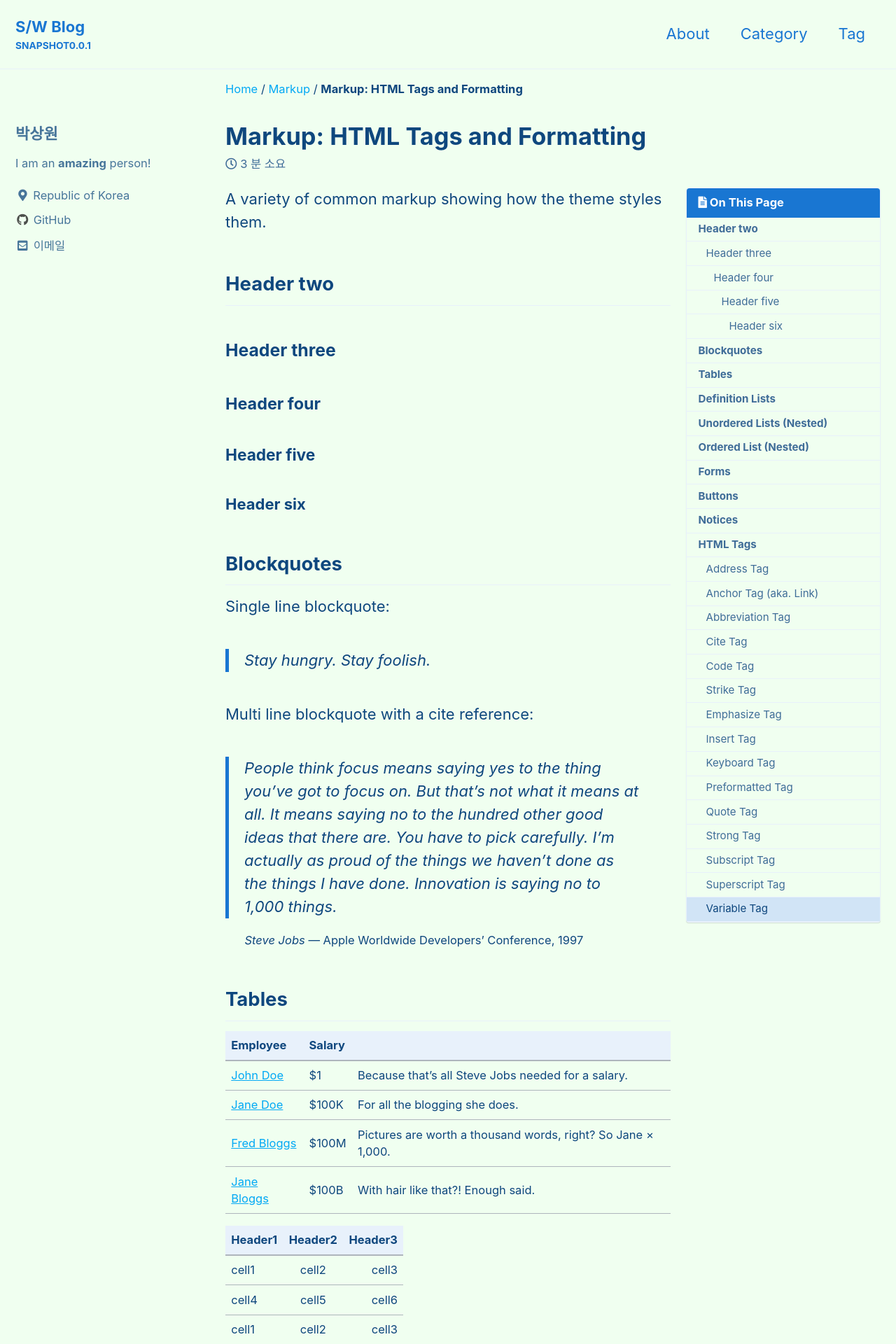
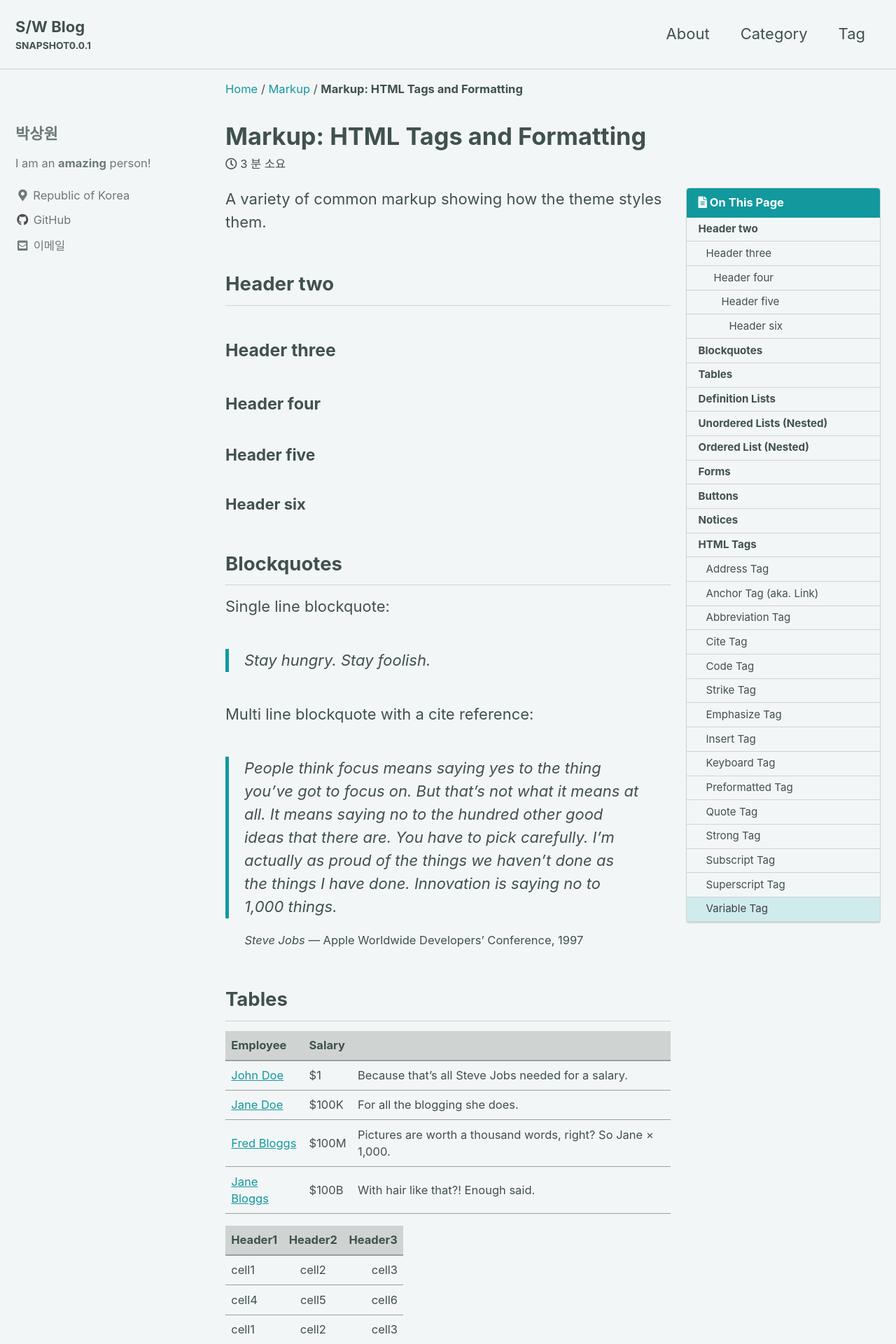
Before and after one commit to SangWonPark/sangwonpark.github.com, a Jekyll site: the page built from _posts/2013-01-11-markup-html-tags-and-formatting.md, in a window 1280 px wide. Shown: the top 1920 px of the page at 70% size. Built offline with Jekyll 4.4.1, drawn with Linux system fonts in a browser that asks for light colours; cached includes are drawn as plain includes.

Commit message:
skin 변경 category-archive.md: layout 수정

```diff
--- a/_config.yml
+++ b/_config.yml
@@ -12,7 +12,7 @@
 
 #theme                  : minimal-mistakes-jekyll
 # remote_theme           : "mmistakes/minimal-mistakes"
-minimal_mistakes_skin    : "aqua" # "default", "air", "aqua", "contrast", "dark", "dirt", "neon", "mint", "plum", "sunrise"
+minimal_mistakes_skin    : "mint" # "default", "air", "aqua", "contrast", 1.1"dark", 2"dirt", "neon", 1"mint", "plum", "sunrise"
 
 # Site Settings
 locale                   : "ko-KR"
```
Also changed, not shown: _pages/category-archive.md (+1 -0 lines).
